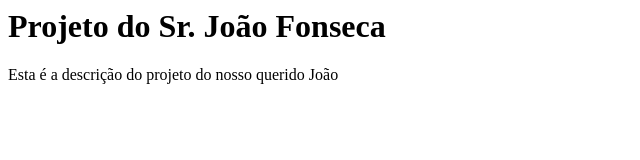
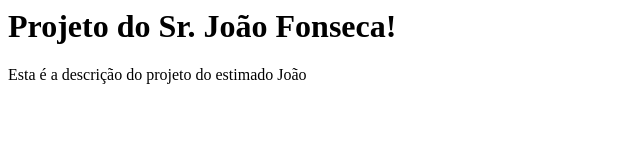
Before and after one commit to jrzart1/curso-git, a plain HTML site: page index.html in a window 1280 px wide. Shown: the full height of the page, 0-640 px from the left. Drawn offline with Linux system fonts and the light colour scheme.

Commit message:
Teste 732

```diff
--- a/index.html
+++ b/index.html
@@ -3,9 +3,9 @@
 </head>
 <body>
 
-<h1>Projeto do Sr. João Fonseca</h1>
+<h1>Projeto do Sr. João Fonseca!</h1>
 
-<p>Esta é a descrição do projeto do nosso querido João</p>
+<p>Esta é a descrição do projeto do estimado João</p>
 
 </body>
 </html>
```
